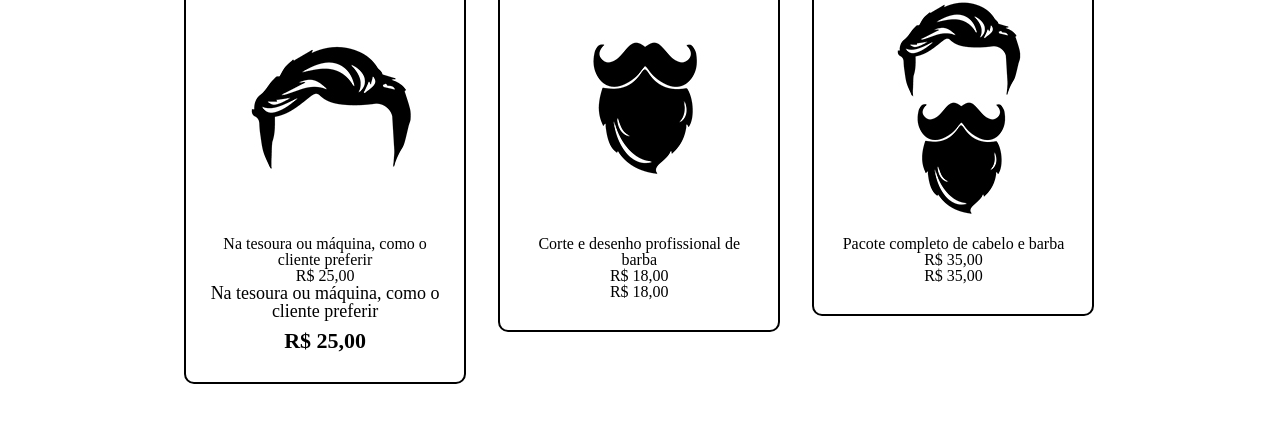
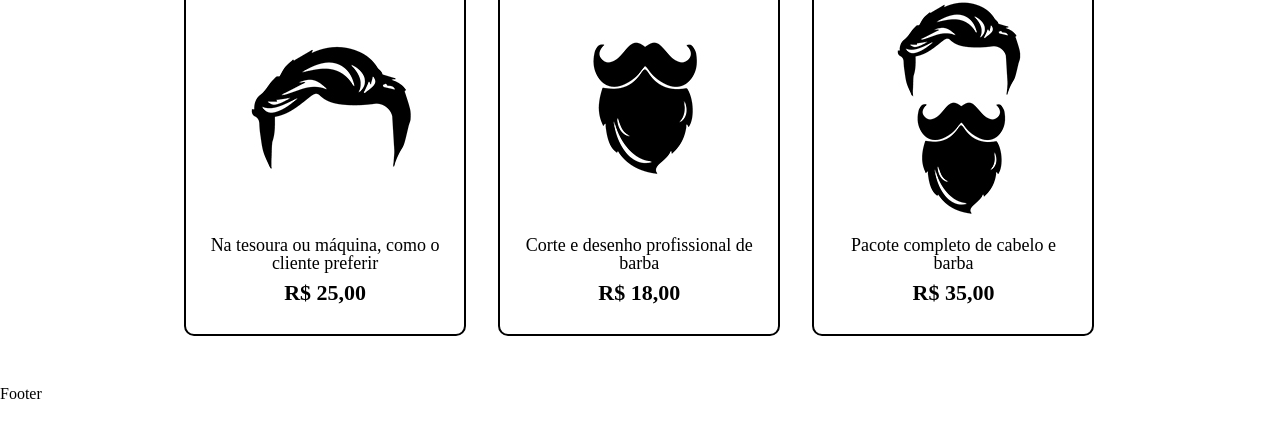
Before and after one commit to nercoliniamanda/amanda-repositorio1, a plain HTML site: page produtos.html in a window 1280 px wide. Shown: the part 422-856 px from the top of the page. After the commit the page ends 824 px from the top, so only its background shows below. Drawn offline with Linux system fonts and the light colour scheme.

Commit message:
html 04/10

```diff
--- a/produtos.html
+++ b/produtos.html
@@ -29,28 +29,23 @@
 			<li>
 				<h2>Cabelo</h2>
 				<img src="cabelo.jpg">
-				<p>Na tesoura ou máquina, como o cliente preferir</p>
-				<p>R$ 25,00</p>
 				<p class="produtos-descricao">Na tesoura ou máquina, como o cliente preferir</p>
 				<p class="produtos-preco">R$ 25,00</p>
 			</li>
 			<li>
 				<h2>Barba</h2>
 				<img src="barba.jpg">
-				<p>Corte e desenho profissional de barba</p>
-				<p>R$ 18,00</p>
-				<p class="produtos-descricao>Corte e desenho profissional de barba</p>
-				<p class="produtos-preco>R$ 18,00</p>
+				<p class="produtos-descricao">Corte e desenho profissional de barba</p>
+				<p class="produtos-preco">R$ 18,00</p>
 			</li>
 			<li>
 				<h2>Cabelo + Barba</h2>
 				<img src="cabelo+barba.jpg">
-				<p>Pacote completo de cabelo e barba</p>
-				<p>R$ 35,00</p>
-				<p class="produtos-descricao>Pacote completo de cabelo e barba</p>
-				<p class="produtos-preco>R$ 35,00</p>
+				<p class="produtos-descricao">Pacote completo de cabelo e barba</p>
+				<p class="produtos-preco">R$ 35,00</p>
 			</li>
 		</ul>
 	</main>
 </body>
 </html>
+Footer
```
